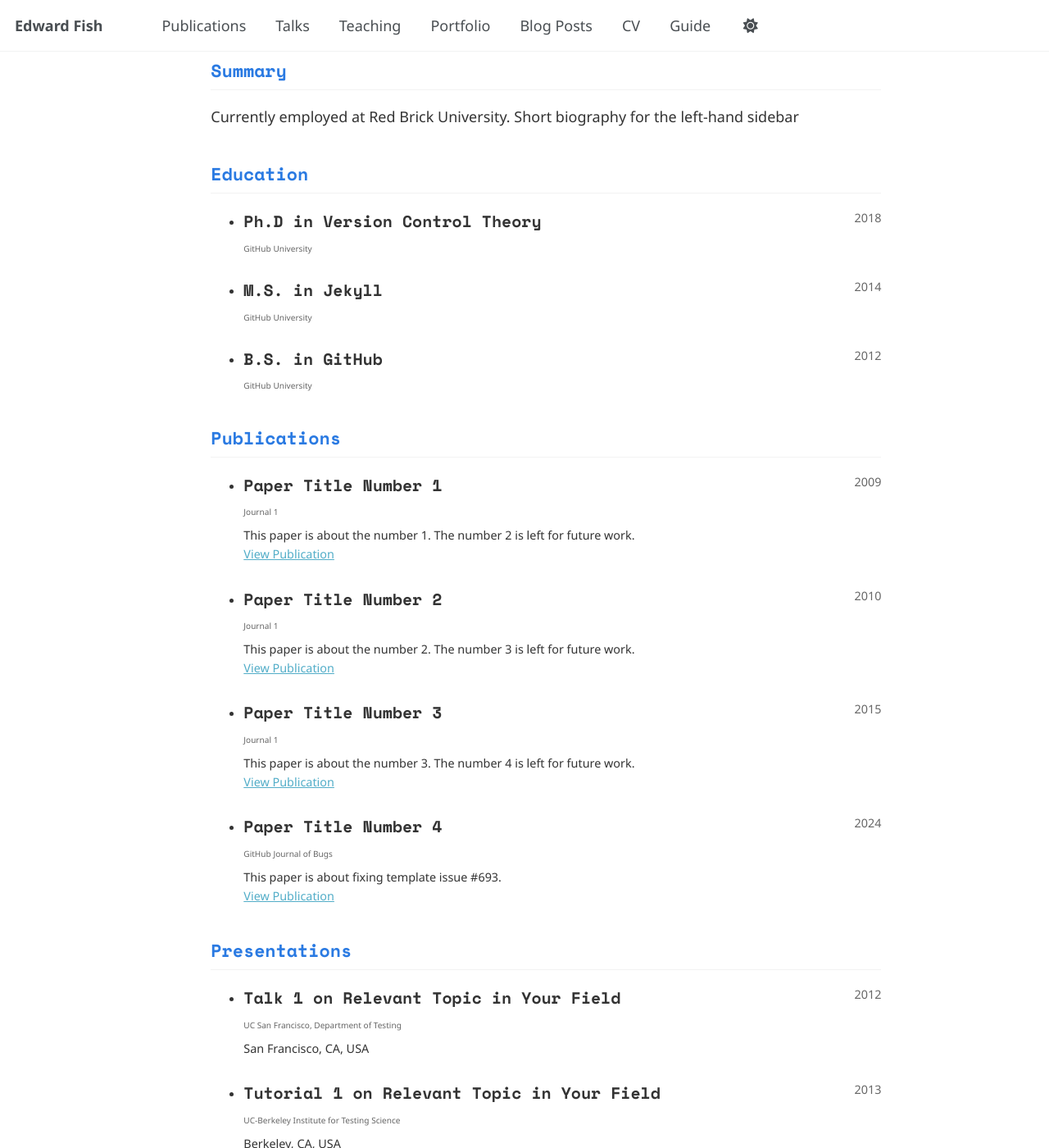
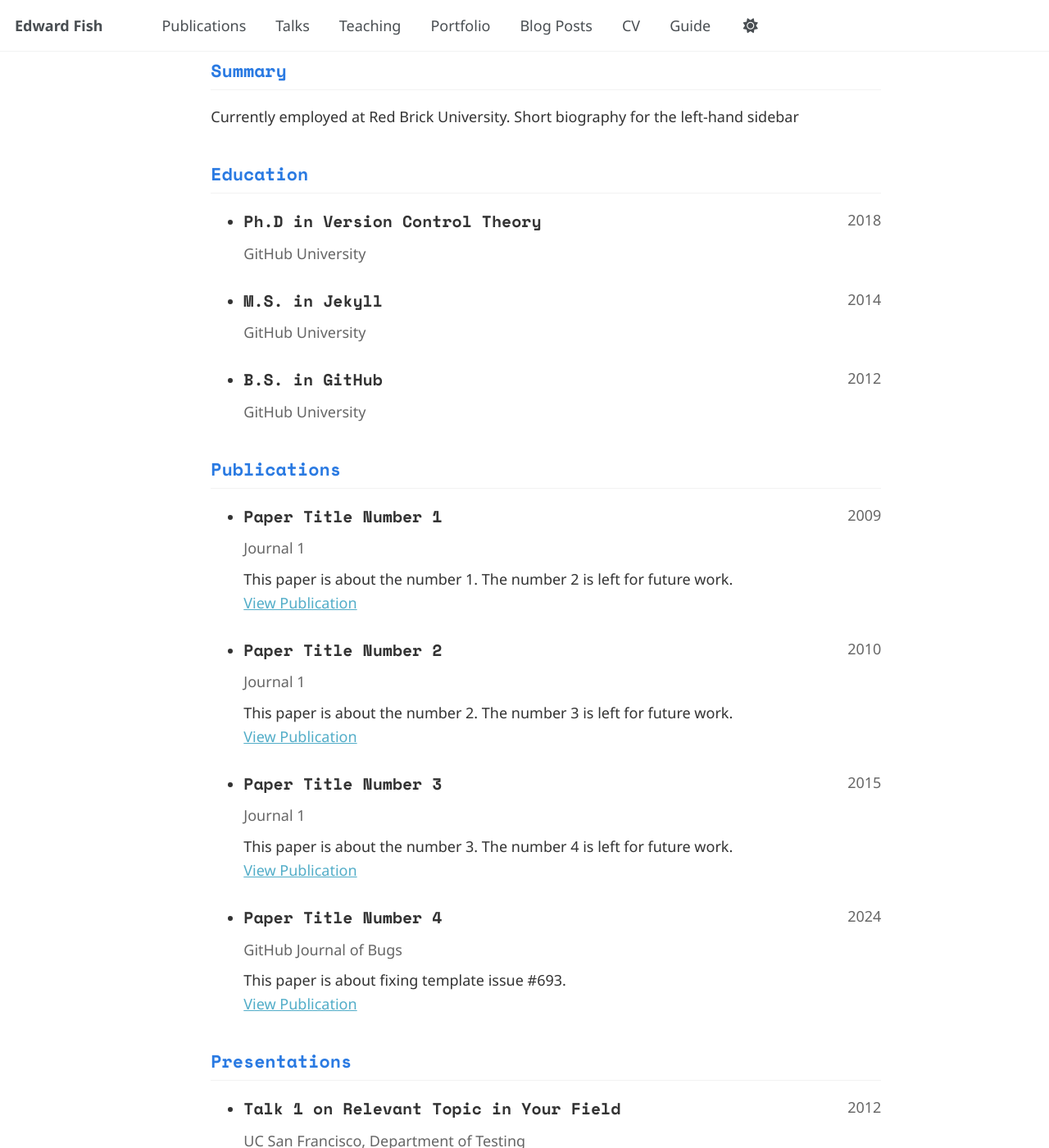
Before and after one commit to ed-fish/ed-fish.github.io, a Jekyll site: the page built from _pages/cv-json.md, in a window 1280 px wide and 1400 px high, scrolled down 309 px. Shown: the whole window at 82% size. Built offline with Jekyll 4.4.1, drawn with Linux system fonts in a browser that asks for light colours.

Commit message:
Update cv-style.css

```diff
--- a/assets/css/cv-style.css
+++ b/assets/css/cv-style.css
@@ -240,14 +240,11 @@
   font-family: "Space Mono", "Courier New", monospace;
 }
 
-/* Ensure all descriptive text matches the main body font size */
+/* --- CV Font Size Harmonization --- */
+
+/* Reset all main text elements to the base font size */
+.cv-item,
+.cv-item p,
+.cv-item li,
 .cv-item-subtitle,
 .cv-item-summary,
-.cv-item-highlights li {
-  font-size: 0.7em; /* Resets the font size to match the base body text */
-}
-
-/* Force all text within a CV item to the correct base size */
-.cv-item, .cv-item p, .cv-item li {
-  font-size: 0.8em !important;
-}
```
